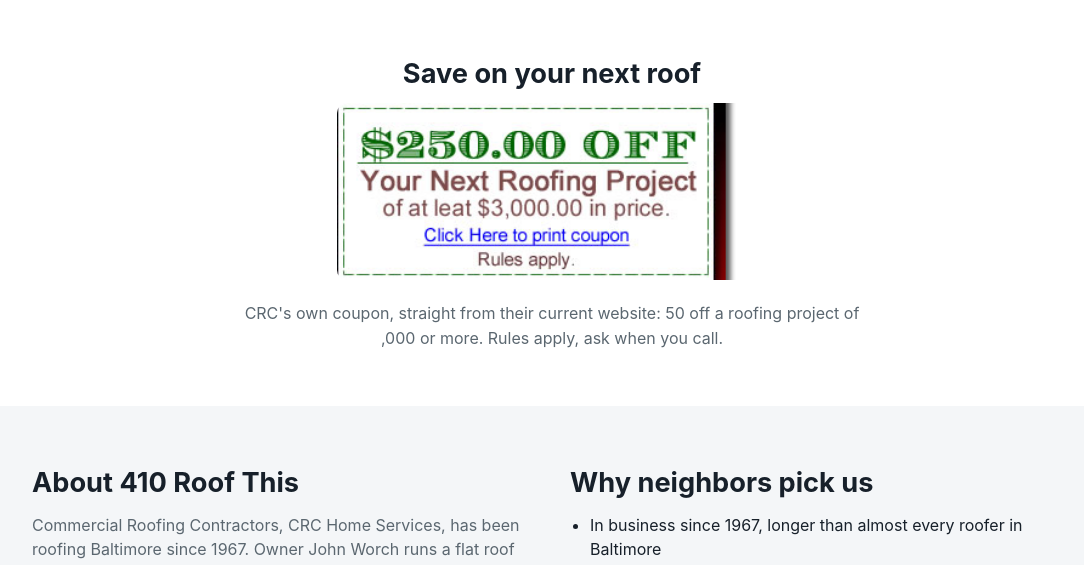
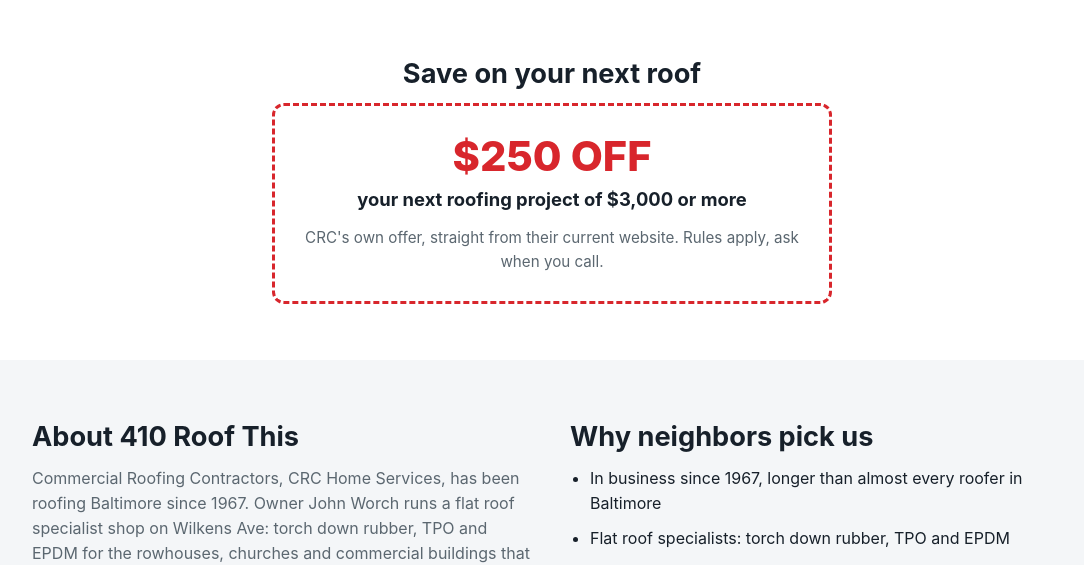
Before and after one commit to arellaeast/demo-410roofthis, a plain HTML site: page index.html in a window 1280 px wide. Shown: the part 1655-2220 px from the top of the page, without its empty margins (88-1172 px from the left). Drawn offline with Linux system fonts and the light colour scheme.

Commit message:
Demo site for 410 Roof This (410roofthis.jacobeast.com)

```diff
--- a/index.html
+++ b/index.html
@@ -63,6 +63,10 @@
   .offer{text-align:center;padding-top:0}
   .offer img{max-width:430px;width:100%;border-radius:10px}
   .offer .lede{margin:14px auto 0}
+  .coupon{border:3px dashed var(--accent);border-radius:12px;padding:28px 20px;max-width:560px;margin:0 auto;background:#fff}
+  .coupon-amount{font-size:2.6rem;font-weight:800;color:var(--accent);line-height:1.1}
+  .coupon-text{font-size:1.15rem;font-weight:700;margin-top:6px}
+  .coupon-fine{color:var(--muted);margin-top:12px;font-size:.95rem}
   footer{padding:28px 0 40px;color:var(--muted);font-size:.9rem}
   footer .demo-note{border-top:1px solid #e6eaee;padding-top:16px}
 </style>
@@ -103,7 +107,7 @@
     </div>
   </div>
 </section>
-<section class="offer"><div class="wrap"><h2>Save on your next roof</h2><img src="coupon.jpg" alt="Save on your next roof"><p class="lede">CRC's own coupon, straight from their current website: 50 off a roofing project of ,000 or more. Rules apply, ask when you call.</p></div></section>
+<section class="offer"><div class="wrap"><h2>Save on your next roof</h2><div class="coupon"><div class="coupon-amount">$250 OFF</div><div class="coupon-text">your next roofing project of $3,000 or more</div><div class="coupon-fine">CRC's own offer, straight from their current website. Rules apply, ask when you call.</div></div></div></section>
 
 <section style="background:var(--soft)">
   <div class="wrap split">
```
Also changed, not shown: coupon.jpg (deleted), flatty.jpg, hero.jpg, logo.png.
